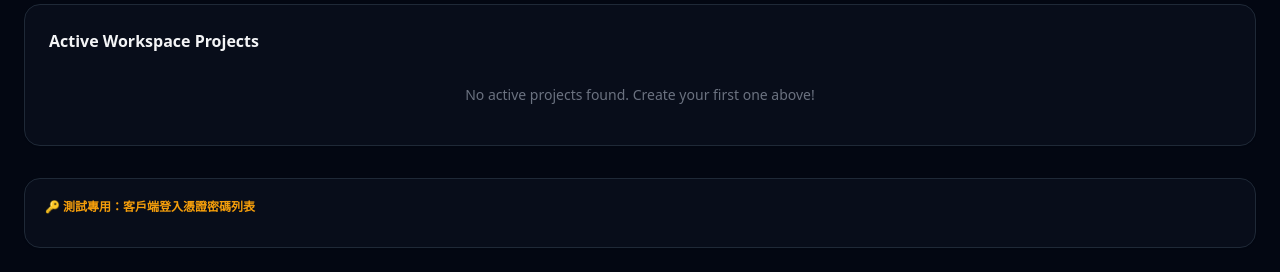
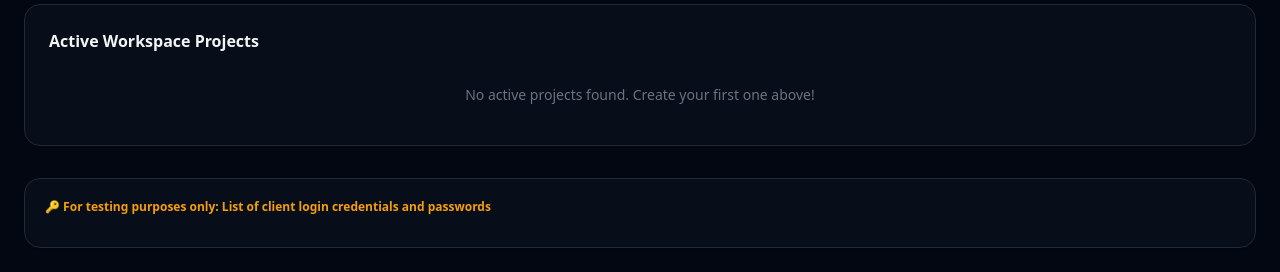
Before and after one commit to melody940504-ai/clientflow, a FastAPI app: template app/templates/dashboard.html in a window 1280 px wide. Shown: the part 589-861 px from the top of the page. Run offline with FastAPI, Linux system fonts and the light colour scheme; the template is opened without the code that fills it, so the values that code supplies are empty; some libraries are stand-ins or nearby versions.

Commit message:
Correct display language

```diff
--- a/app/main.py
+++ b/app/main.py
@@ -328,8 +328,8 @@ def dashboard(request: Request, status: str = "all", category: str = "all", clie
         raw_password = ""
 
         notes_text = c_dict.get("notes") or ""
-        if "密碼:" in notes_text:
-            raw_password = notes_text.split("密碼:", 1)[1].split("\n", 1)[0].strip()
+        if "Password:" in notes_text:
+            raw_password = notes_text.split("Password:", 1)[1].split("\n", 1)[0].strip()
 
         c_dict["raw_password"] = raw_password
         parsed_clients.append(c_dict)
@@ -379,7 +379,7 @@ def create_client(request: Request, name: str = Form(...), email: str = Form("")
         )
 
         generated_notes = (
-            f"[系統生成帳密] 帳號: {login_email} | 密碼: {client_password}\n"
+            f"[System-generated credentials] Account: {login_email} | Password: {client_password}\n"
             f"{notes.strip()}"
         )
 
--- a/app/templates/dashboard.html
+++ b/app/templates/dashboard.html
@@ -224,12 +224,12 @@
         {% if user.role != 'client' %}
         <!-- 🔑 憑證管理區 -->
         <div class="bg-card-fix bg-gray-900/40 border border-gray-800 rounded-2xl p-5 shadow-sm">
-            <p class="text-xs font-bold text-amber-500 flex items-center gap-1.5 mb-3">🔑 測試專用：客戶端登入憑證密碼列表</p>
+            <p class="text-xs font-bold text-amber-500 flex items-center gap-1.5 mb-3">🔑 For testing purposes only: List of client login credentials and passwords</p>
             <div class="divide-y divide-gray-900/60 text-xs font-mono text-gray-400-fix">
                 {% for c in clients %}
                 <div class="py-2 flex justify-between items-center">
-                    <span><strong>{{ c.name }}</strong>：[系統生成帳密] 帳號: <span class="text-indigo-400">{{ c.email }}</span></span>
-                    <span class="bg-gray-950 px-2 py-0.5 rounded border border-gray-800 text-gray-300">密碼: {{ c.raw_password }}</span>
+                    <span><strong>{{ c.name }}</strong>：[System-generated credentials] Account: <span class="text-indigo-400">{{ c.email }}</span></span>
+                    <span class="bg-gray-950 px-2 py-0.5 rounded border border-gray-800 text-gray-300">Password: {{ c.raw_password }}</span>
                 </div>
                 {% endfor %}
             </div>
```
Also changed, not shown: app/templates/project.html (+36 -12 lines).
